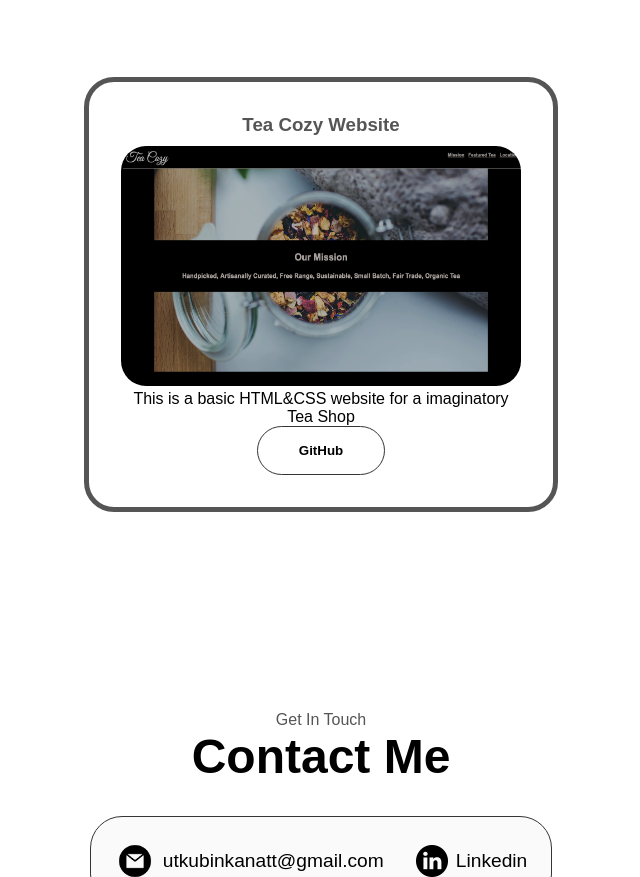
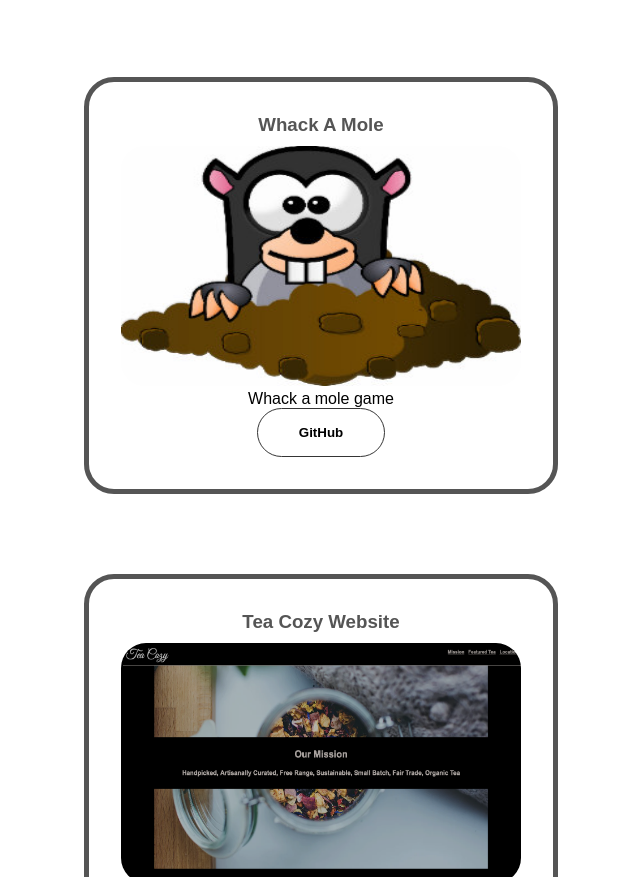
Before and after one commit to UBink/new-portfolio-website, a plain HTML site: page index.html in a window 1280 px wide. Shown: the part 3847-4724 px from the top of the page, without its empty margins (319-959 px from the left). Drawn offline with Linux system fonts and the light colour scheme.

Commit message:
new project added

```diff
--- a/index.html
+++ b/index.html
@@ -117,6 +117,13 @@
             <button class="btn" id="btn-color-2" onclick="location.href= 'https://github.com/UBink/pixel-art'">GitHub</button>
 
         </div>
+        <div id="whack-a-mole" class="project">
+            <h3>Whack A Mole</h3>
+            <a href="https://whacking-moles.netlify.app" target="_blank"><img src="./assests/mole.jpg"></a>
+            <figcaption>Whack a mole game</figcaption>
+            <button class="btn" id="btn-color-2" onclick="location.href= 'https://github.com/UBink/whack-a-mole'">GitHub</button>
+
+        </div>
         <!-- Add projects here-->
         <div id="tea-cozy" class="project">
             <h3>Tea Cozy Website</h3>
```
Also changed, not shown: assests/mole.jpg (added).
